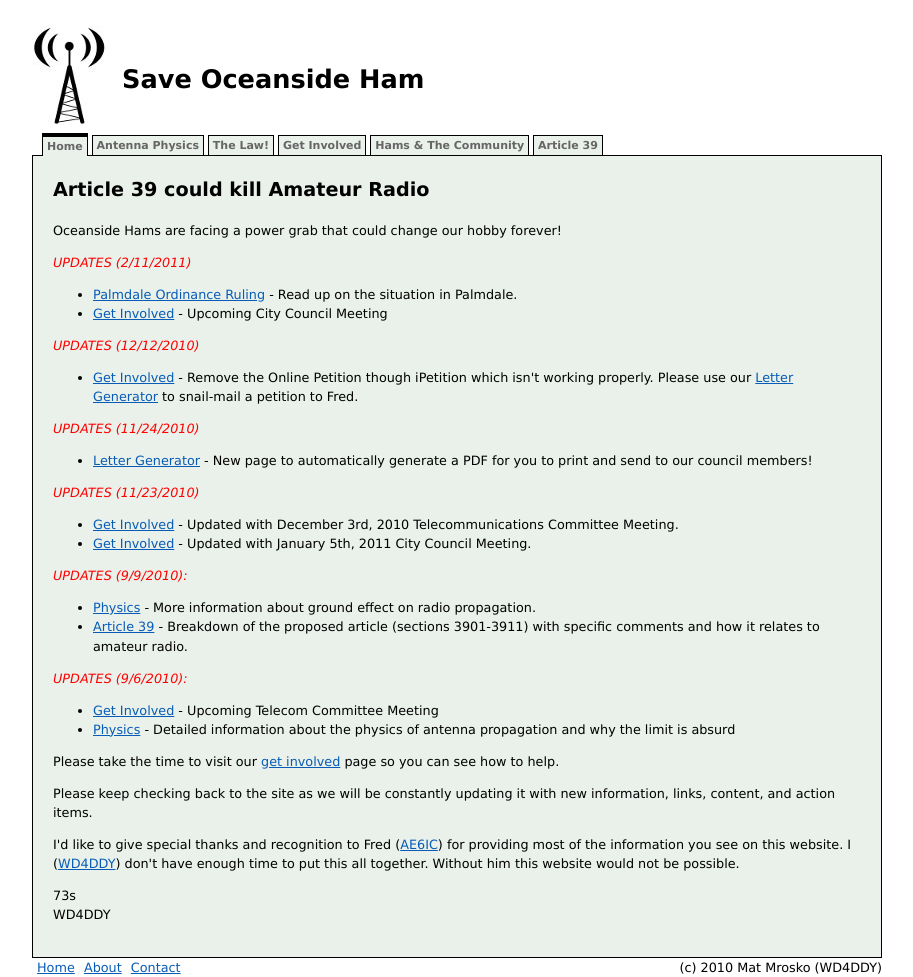
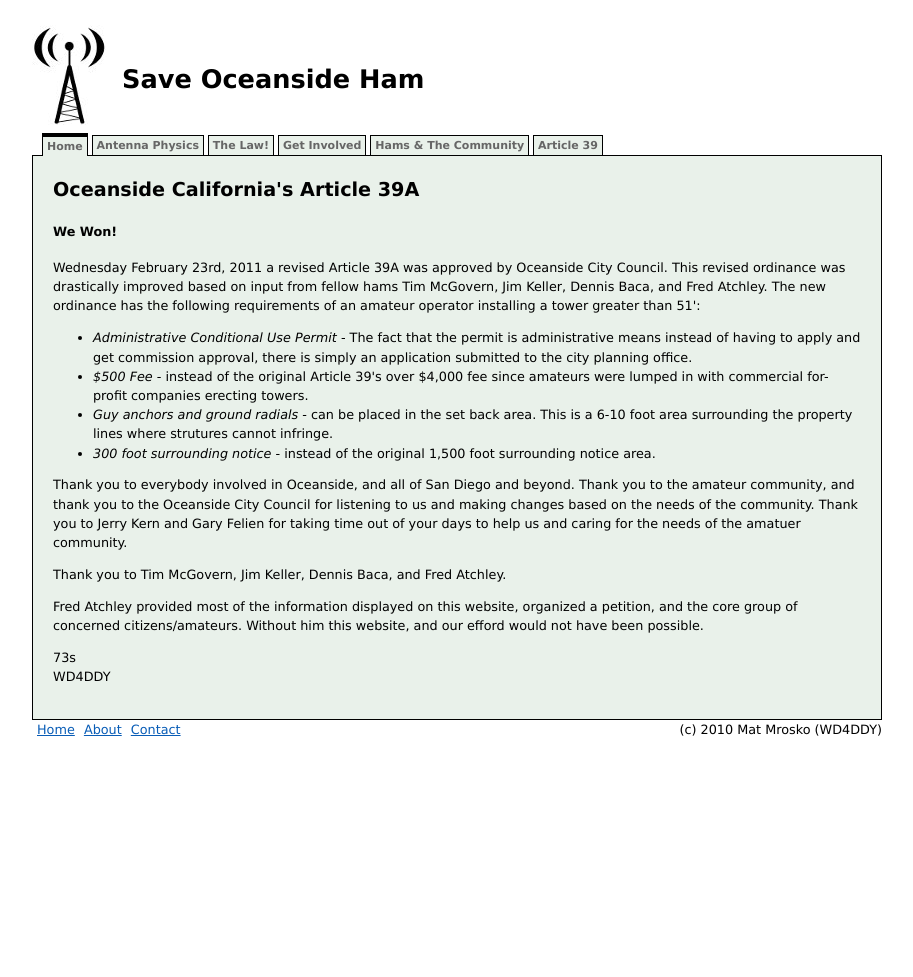
Before and after one commit to Materdaddy/Save-Oceanside-Ham, a Jekyll site: the page built from index.html, in a window 1280 px wide. Shown: the whole page, without its empty margins (183-1096 px from the left). Built offline with Jekyll 4.4.1, drawn with Linux system fonts in a browser that asks for light colours; comment, search, counter and statistics services are not loaded; after the commit the page ends 901 px from its top, so only the background shows below that.

Commit message:
Archive the front page and update the intro page with the outcome.  This update is LONG overdue.

```diff
--- a/index.html
+++ b/index.html
@@ -1,63 +1,44 @@
 ---
 layout: nav
 title: Home
-heading: Article 39 could kill Amateur Radio
+heading: Oceanside California's Article 39A
 ---
 
-<p>Oceanside Hams are facing a power grab that could change our hobby
-forever!</p>
+<h4>We Won!</h4>
 
-<p><em><span style="color:red;">UPDATES (2/11/2011)</span></em>
-<ul>
-<li><a href="http://forums2.qrz.com/showthread.php?283667-Palmdale-CA-antenna-ordinance-and-the-Court-of-Appeals-Ruling&p=2169596#post2169596">Palmdale Ordinance Ruling</a> - Read up on the situation in Palmdale.</li>
-<li><a href="/get-involved.html">Get Involved</a> - Upcoming City Council Meeting</li>
+<p>Wednesday February 23rd, 2011 a revised Article 39A was approved by Oceanside
+City Council.  This revised ordinance was drastically improved based on input
+from fellow hams Tim McGovern, Jim Keller, Dennis Baca, and Fred Atchley.  The
+new ordinance has the following requirements of an amateur operator installing a
+tower greater than 51':</p>
+
+<p><ul>
+<li><em>Administrative Conditional Use Permit</em> - The fact that the permit is
+administrative means instead of having to apply and get commission
+approval, there is simply an application submitted to the city planning
+office.</li>
+<li><em>$500 Fee</em> - instead of the original Article 39's over $4,000 fee
+since amateurs were lumped in with commercial for-profit companies erecting
+towers.</li>
+<li><em>Guy anchors and ground radials</em> - can be placed in the set back
+area.  This is a 6-10 foot area surrounding the property lines where strutures
+cannot infringe.</li>
+<li><em>300 foot surrounding notice</em> - instead of the original 1,500 foot
+surrounding notice area.</li>
 </ul>
 </p>
 
-<p><em><span style="color:red;">UPDATES (12/12/2010)</span></em>
-<ul>
-<li><a href="/get-involved.html">Get Involved</a> - Remove the Online Petition though iPetition which isn't working properly.  Please use our <a href="#">Letter Generator</a> to snail-mail a petition to Fred.</li>
-</ul>
-</p>
 
-<p><em><span style="color:red;">UPDATES (11/24/2010)</span></em>
-<ul>
-<li><a href="#">Letter Generator</a> - New page to automatically generate a PDF for you to print and send to our council members!</li>
-</ul>
-</p>
+<p>Thank you to everybody involved in Oceanside, and all of San Diego and
+beyond.  Thank you to the amateur community, and thank you to the Oceanside
+City Council for listening to us and making changes based on the needs of the
+community.  Thank you to Jerry Kern and Gary Felien for taking time out of
+your days to help us and caring for the needs of the amatuer community.</p>
 
-<p><em><span style="color:red;">UPDATES (11/23/2010)</span></em>
-<ul>
-<li><a href="/get-involved.html">Get Involved</a> - Updated with December 3rd, 2010 Telecommunications Committee Meeting.</li>
-<li><a href="/get-involved.html">Get Involved</a> - Updated with January 5th, 2011 City Council Meeting.</li>
-</ul>
-</p>
+<p>Thank you to Tim McGovern, Jim Keller, Dennis Baca, and Fred Atchley.</p>
 
-<p><em><span style="color:red;">UPDATES (9/9/2010):</span></em>
-<ul>
-<li><a href="/physics.html">Physics</a> - More information about ground effect on radio propagation.</li>
-<li><a href="/article-39.html">Article 39</a> - Breakdown of the proposed article (sections 3901-3911) with specific comments and how it relates to amateur radio.</li>
-</ul>
-</p>
-
-<p><em><span style="color:red;">UPDATES (9/6/2010):</span></em>
-<ul>
-<li><a href="/get-involved.html">Get Involved</a> - Upcoming Telecom Committee Meeting</li>
-<li><a href="/physics.html">Physics</a> - Detailed information about the physics of antenna propagation and why the limit is absurd</li>
-</ul>
-</p>
-
-<p>Please take the time to visit our <a href="/get-involved.html">get
-involved</a> page so you can see how to help.</p>
-
-<p>Please keep checking back to the site as we will be constantly updating it
-with new information, links, content, and action items.</p>
-
-<p>I'd like to give special thanks and recognition to Fred (<a
-href="mailto:hamkt4fk@att.net">AE6IC</a>) for providing most of the
-information you see on this website.  I (<a
-href="mailto:wd4ddy@matmrosko.com">WD4DDY</a>)
-don't have enough time to put this all together.  Without him this
-website would not be possible.</p>
+<p>Fred Atchley provided most of the information displayed on this website,
+organized a petition, and the core group of concerned citizens/amateurs.
+Without him this website, and our efford would not have been possible.</p>
 
 <p>73s<br />WD4DDY</p>
```
Also changed, not shown: 1 other file.
